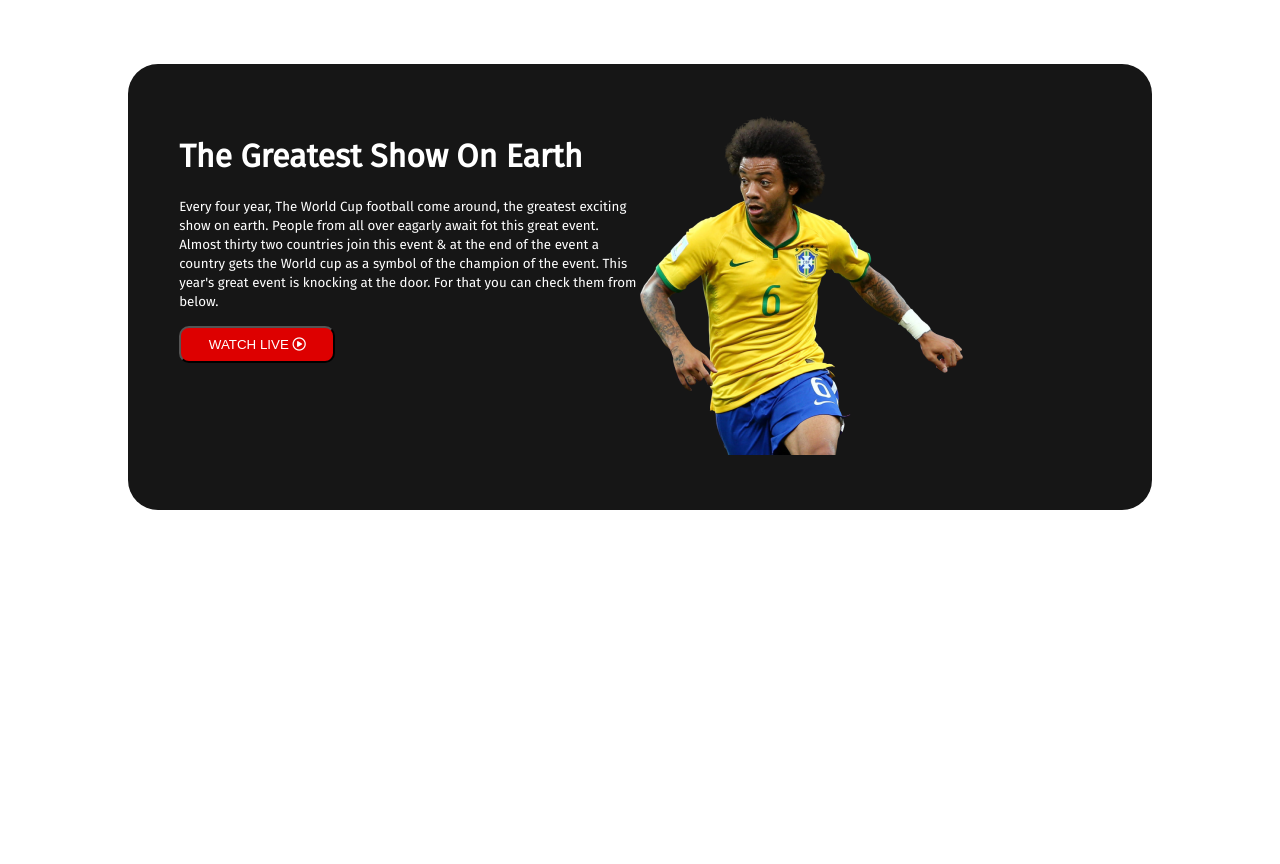
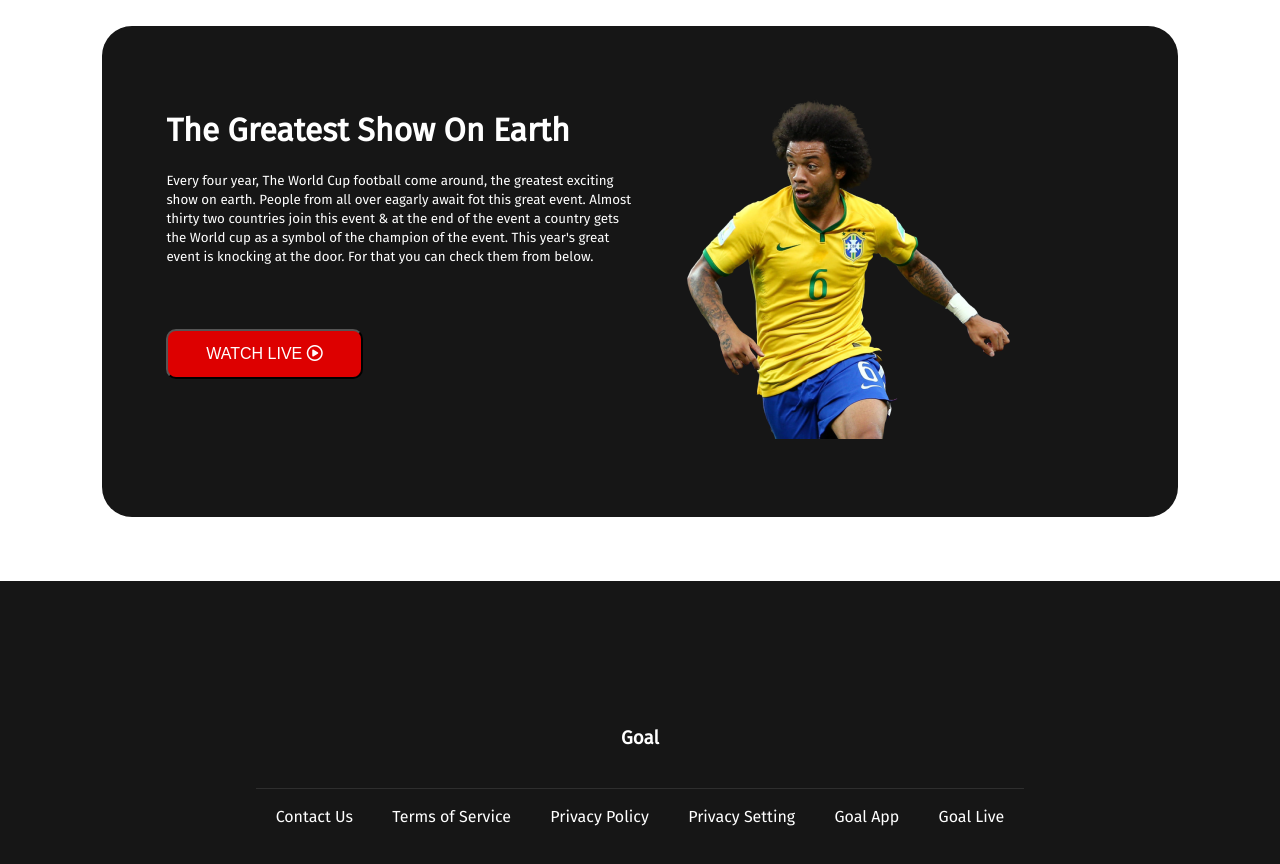
Before and after one commit to Taymun/WorldCupSite, a plain HTML site: page index.html in a window 1280 px wide. Before the commit the page ends 800 px from the top, so only its background shows below. Drawn offline with Linux system fonts and the light colour scheme.

Commit message:
Footer added

```diff
--- a/index.html
+++ b/index.html
@@ -25,7 +25,7 @@
         <title>Upcoming World Cup 2022</title>
 
         <!-- Font Awesome import script  -->
-        <script src="https://kit.fontawesome.com/77dfe96faa.js" crossorigin="anonymous"></script>
+        <script src="https://kit.fontawesome.com/73c695c1fd.js" crossorigin="anonymous"></script>
     </head>
 
     <body>
@@ -37,7 +37,8 @@
                         event & at the end of the event a country gets the World cup as a symbol of the champion of the
                         event. This year's great event is knocking at the door. For that you can check them from
                         below.</small></p>
-                <button class="button"> WATCH LIVE <i class="fa-regular fa-circle-play"></i></button>
+                <button class="button play"><a href="https://www.youtube.com/" target=”_blank”>WATCH LIVE <i
+                            class="fa-regular fa-circle-play"></i></a></button>
 
                 </button>
 
@@ -53,6 +54,15 @@
         </main>
 
         <footer>
+            <h3><b>Goal</b></h3>
+            <div class="flexible">
+                <div>Contact Us</div>
+                <div>Terms of Service</div>
+                <div>Privacy Policy</div>
+                <div>Privacy Setting</div>
+                <div>Goal App</div>
+                <div>Goal Live</div>
+            </div>
         </footer>
     </body>
 
--- a/style.css
+++ b/style.css
@@ -1,19 +1,23 @@
 body {
     font-family: 'Fira Sans', sans-serif;
-    margin: 5% 10%;
+    margin: 0%;
     /* font-family: 'Lobster', cursive; */
 }
 
+/* ----------------------------------------
+            ***Header Style***
+------------------------------------------*/
 header {
     background-color: #161616;
     color: #FFFFFF;
+    margin: 2% 8%;
     padding: 5%;
     border-radius: 30px;
 }
 
 .flexible {
     display: flex;
-    justify-content: space-evenly;
+    justify-content: space-around;
 }
 
 .half-width {
@@ -21,16 +25,47 @@ header {
 }
 
 .half-width img {
+    margin: 2% 10%;
     width: fluid;
 }
 
 .button {
-    padding: 2% 6%;
+    margin-top: 10%;
+    padding: 3% 8%;
     border-radius: 10px;
     background: #DD0000;
     color: #FFFFFF;
 }
 
-.fa-regular {
+.button a {
     color: #FFFFFF;
+    font-size: larger;
+    text-decoration: none;
 }
+
+.fa-circle-play {
+    transition: transform 1s;
+}
+
+.play:hover .fa-circle-play {
+    transform: translate(20px);
+}
+
+
+/* -----------------------------------
+         ***Footer Style***
+------------------------------------- */
+
+footer {
+    margin-top: 5%;
+    padding: 10% 20%;
+    background-color: #161616;
+    color: #FFFFFF;
+    text-align: center;
+
+}
+
+footer h3 {
+    padding-bottom: 5%;
+    border-bottom: 1px solid #FFFFFF1A;
+}
```
